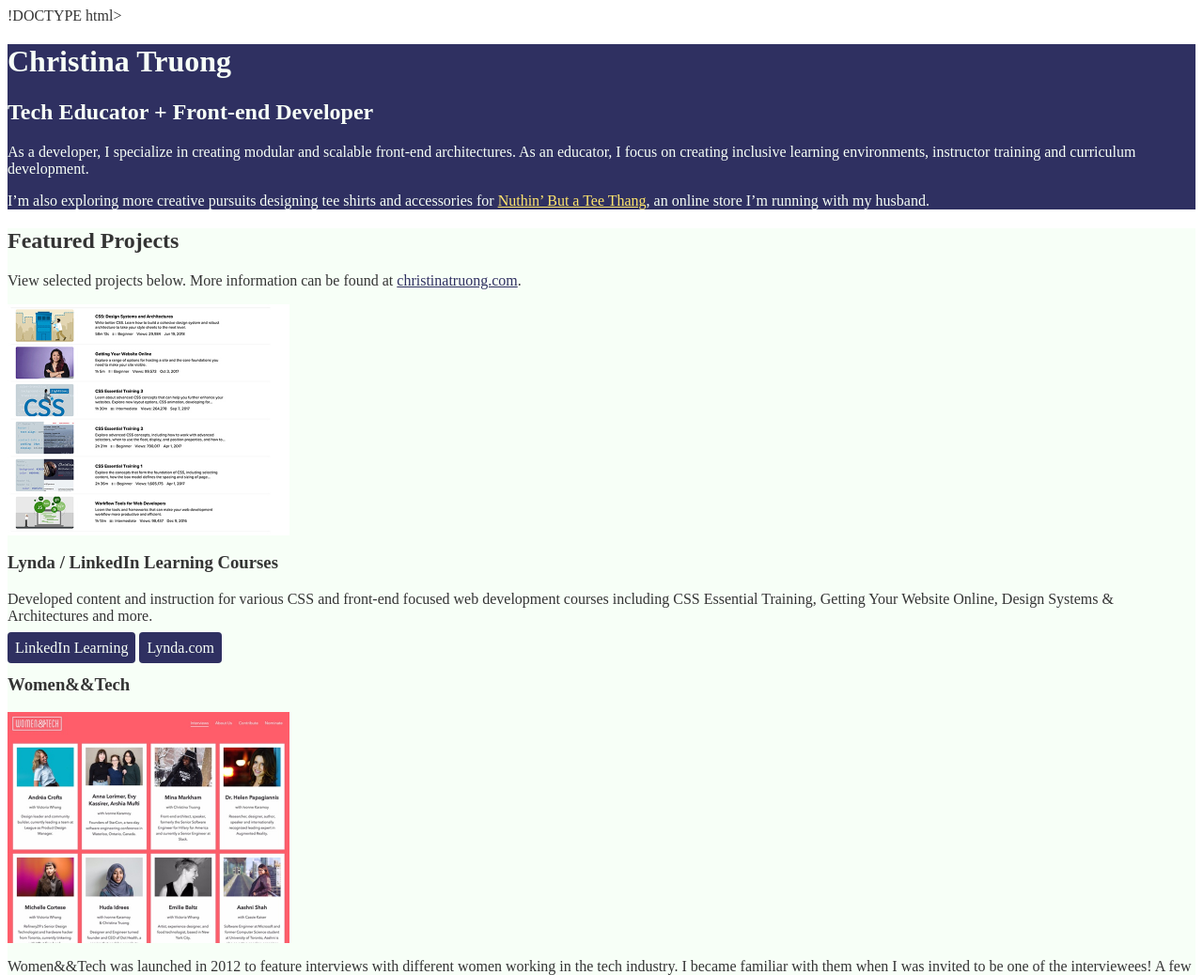
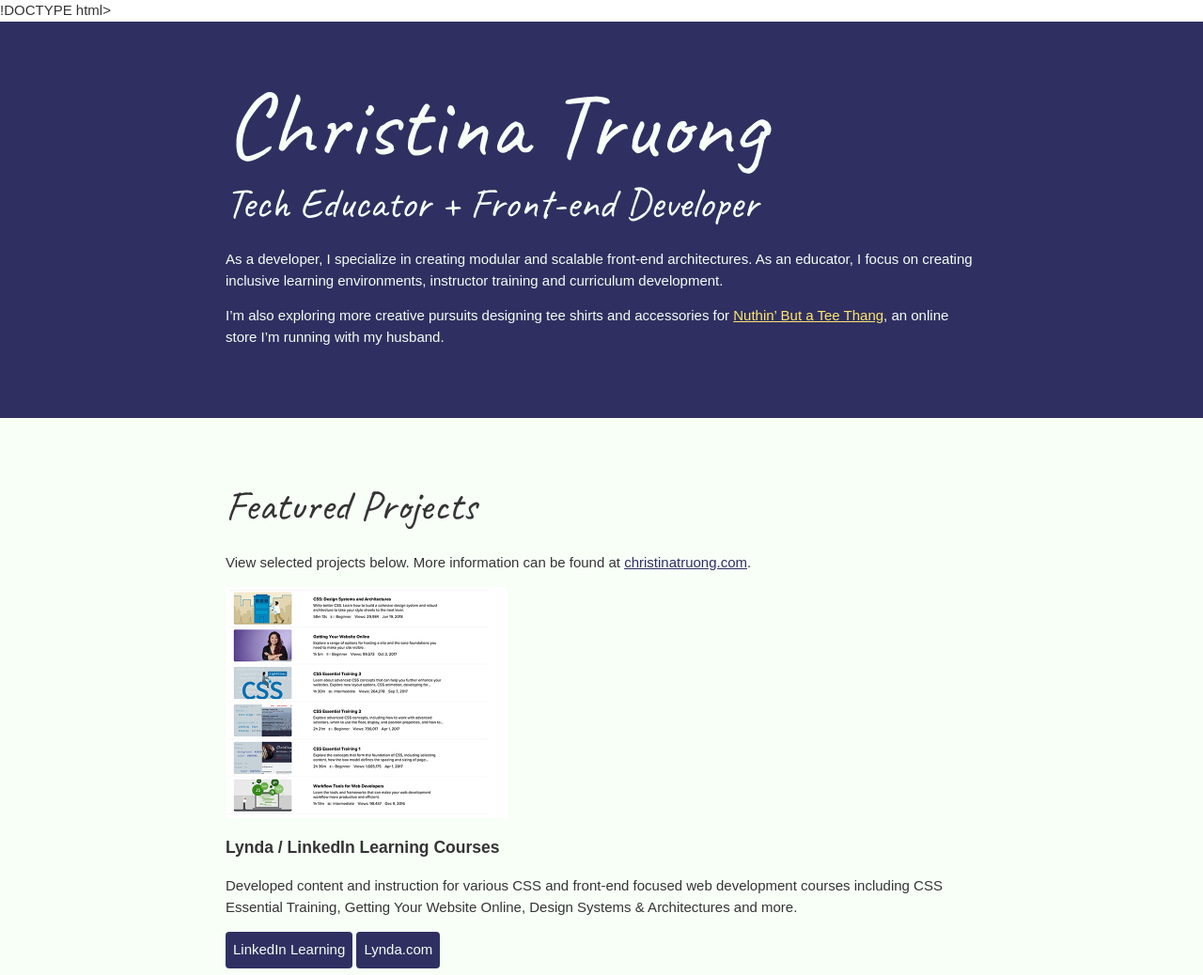
Before and after one commit to sanjeevyg/CSS_Intro_pratice, a plain HTML site: page index.html in a window 1280 px wide. Shown: the top 1038 px of the page at 94% size. Drawn offline with Linux system fonts and the light colour scheme.

Commit message:
font-family added

```diff
--- a/styles.css
+++ b/styles.css
@@ -1,7 +1,12 @@
 /* Global styles
 -----------------------------------------------*/
 body {
-    color: #343434
+    color: #343434;
+    margin: 0px;
+    padding: 0;
+    font-family: "Montesrrat", sans-serif;
+    font-size: 15px;
+    line-height: 1.5;
 }
 img {
     width: 300px;
@@ -12,6 +17,27 @@ a {
 
 a:hover {
     text-decoration: none;
+}
+
+h1 {
+    font-size: 100px;
+    line-height: 1;
+}
+
+h2 {
+    font-size: 45px;
+}
+
+h1, h2 {
+    margin: 0;
+    font-family: "Caveat", Cursive;
+    font-weight: 400;
+}
+
+.content-wrap {
+    width: 800px;
+    margin: 0 auto;
+    padding: 60px 0;
 }
 /* Profiles
 -----------------------------------------------*/
@@ -35,6 +61,7 @@ header {
     text-decoration: none;
     padding: 8px;
     border-radius: 4px;
+    display: inline-block;
 }
 .projects a:hover {
    background: rgba(47, 48, 47, 80%)
```
